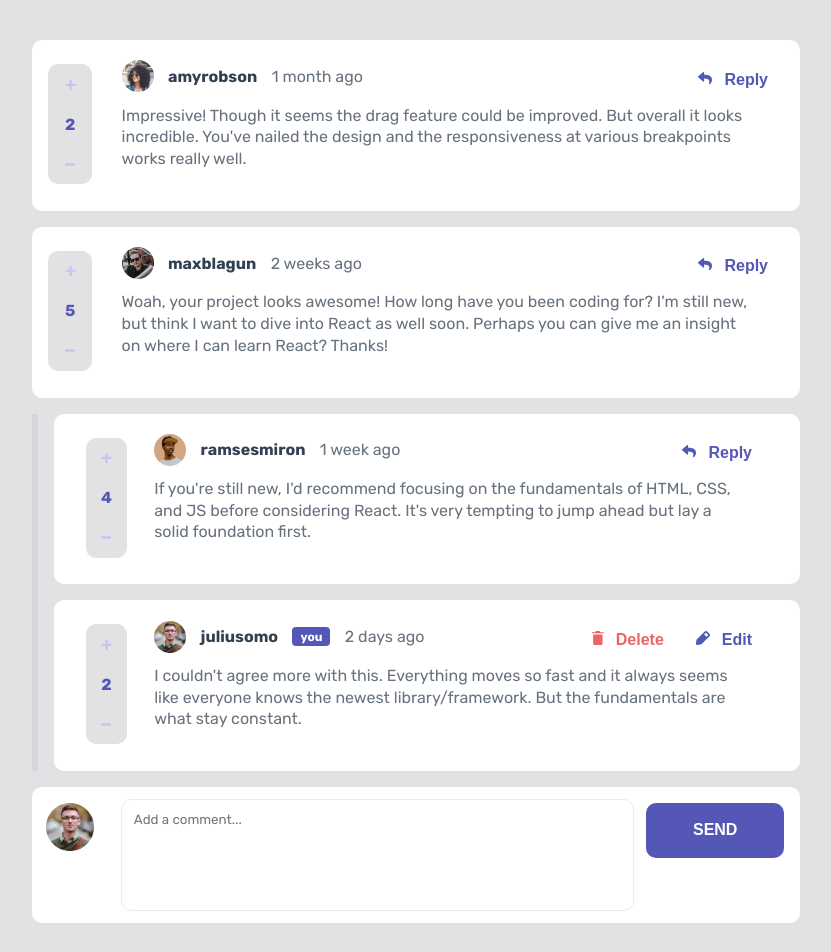
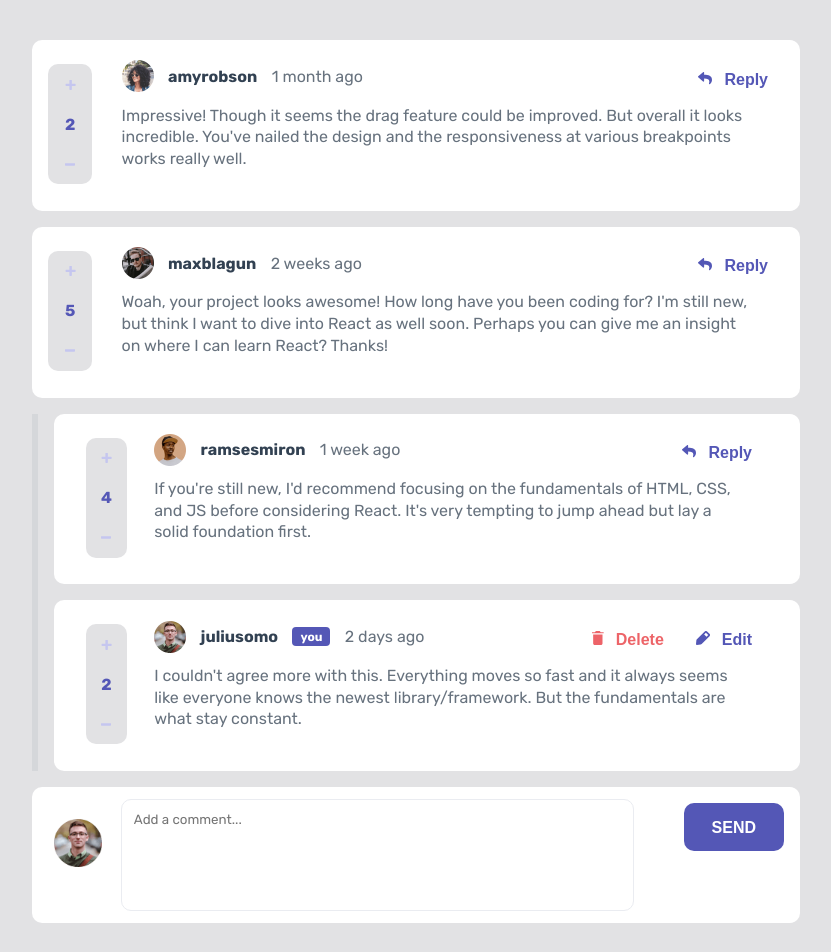
Before and after one commit to skuenzi/interactive-comment-section, a React (Create React App) app: page / in a window 1280 px wide. Shown: the top 952 px of the page, without its empty margins (224-1055 px from the left). Built offline with nearby package versions, Linux system fonts and the light colour scheme.

Commit message:
fixed some styling issues

```diff
--- a/src/index.css
+++ b/src/index.css
@@ -61,7 +61,7 @@ button {
   grid-template-areas:
     'heading heading heading'
     'content content content'
-    'score . buttons';
+    'score buttons buttons';
   margin: 1rem;
   padding: 1rem;
   color: var(--grayishblue);
@@ -130,7 +130,7 @@ button {
 
 .comment-footer {
   display: flex;
-  align-items: center;
+  justify-content: end;
   margin-top: 1.5rem;
 }
 
@@ -238,12 +238,20 @@ button {
   background-color: var(--grayishblue);
 }
 
+
+
+
 /* NEW COMMENT  */
 
 .new-comment-container {
   margin: 1rem;
   background-color: var(--white);
   border-radius: 10px;
+  display: grid;
+  grid-template-rows: 70% 25%;
+  grid-template-areas:
+    'textbox textbox'
+    'avatar send';
 
 }
 
@@ -252,22 +260,20 @@ button {
   border: var(--lightgray) solid 1px;
   border-radius: 10px;
   min-height: 7rem;
-  width: 90%;
+  width: 95%;
   font-family: 'Rubik', sans-serif;
   padding: .75rem;
   resize: none;
-}
-
-.new-comment-footer {
-  display: flex;
-  justify-content: space-between;
-  align-items: center;
-  padding: 0 1rem 1rem;
+  grid-area: textbox;
 }
 
 .new-comment-avatar {
   width: 2rem;
   height: 2rem;
+  grid-area: avatar;
+  justify-self: start;
+  align-self: center;
+  margin-left: 1em;
 }
 
 .submit {
@@ -275,6 +281,10 @@ button {
   color: var(--white);
   padding: 1rem 1.75rem;
   text-transform: uppercase;
+  grid-area: send;
+  justify-self: end;
+  max-width: 50%;
+  margin-right: 1em;
 }
 
 
@@ -369,7 +379,8 @@ button {
     grid-area: btn;
     margin-top: 1rem;
     margin-right: 1rem;
-    height: 40%;
+    height: 50%;
+    max-width: unset;
   }
 
 }
```
